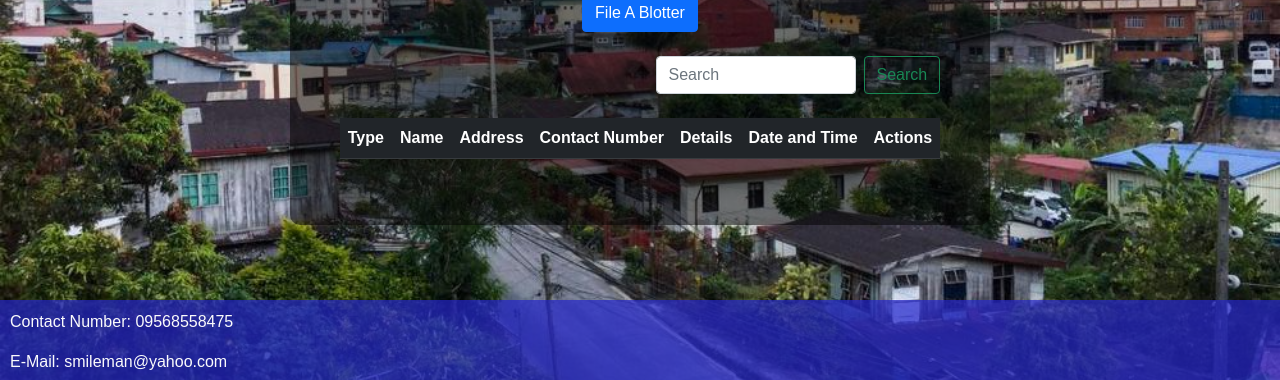
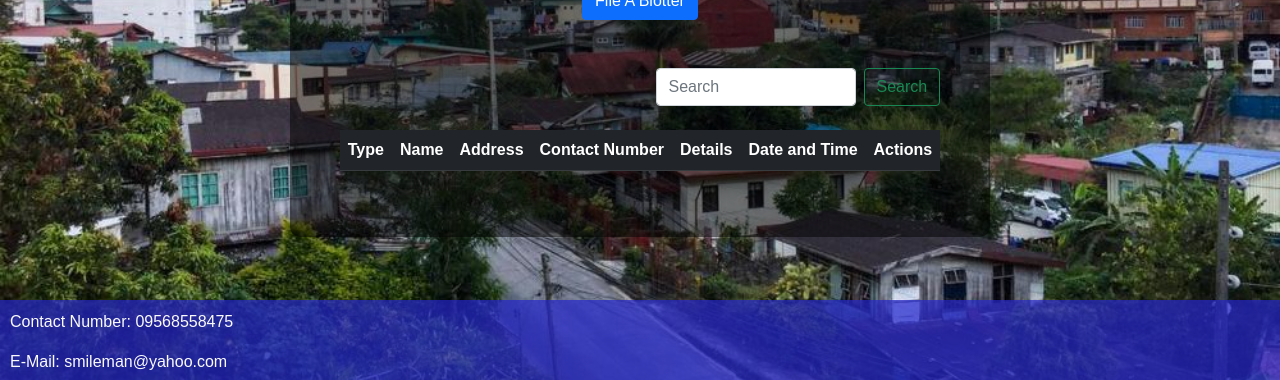
Before and after one commit to Bannsss/skblotterdesign, a plain HTML site: page skblotterdesign/update.html in a window 1280 px wide. Shown: the part 420-800 px from the top of the page. Drawn offline with nearby package versions, Linux system fonts and the light colour scheme.

Commit message:
update.html

```diff
--- a/skblotterdesign/update.html
+++ b/skblotterdesign/update.html
@@ -108,7 +108,7 @@
     <div class="content">
         <h1>Filing a Report</h1>
         <button type="button" class="btn btn-primary" data-bs-toggle="modal" data-bs-target="#exampleModal" data-bs-whatever="@mdo">File A Blotter</button>
-        <br><br>
+        <div><br><br></div>
         <div class="search-form">
             <form class="d-flex" role="search" onsubmit="searchReports(event)">
                 <input class="form-control me-2" type="search" placeholder="Search" aria-label="Search" id="search-input">
```
